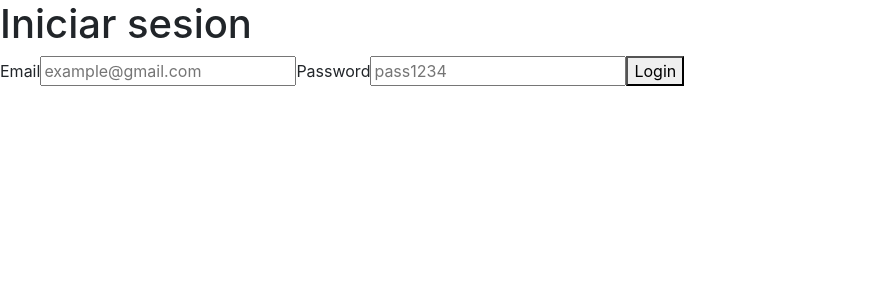
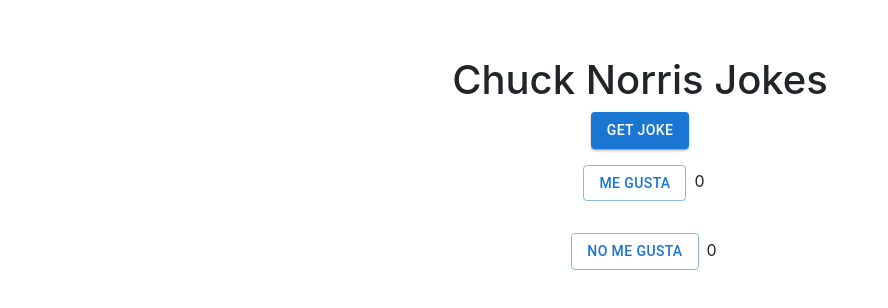
Before and after one commit to GianinaLC/openbootcamp-reactjs, a React (Create React App) app: page /login in a window 1280 px wide. Shown: the top 308 px of the page, without its empty margins (0-888 px from the left). Built offline with nearby package versions, Linux system fonts and the light colour scheme.

Commit message:
session 21 - peticion http con axios

```diff
--- a/package.json
+++ b/package.json
@@ -3,9 +3,13 @@
   "version": "0.1.0",
   "private": true,
   "dependencies": {
+    "@emotion/react": "^11.10.6",
+    "@emotion/styled": "^11.10.6",
+    "@mui/material": "^5.11.14",
     "@testing-library/jest-dom": "^5.16.5",
     "@testing-library/react": "^13.4.0",
     "@testing-library/user-event": "^13.5.0",
+    "axios": "^1.3.4",
     "bootstrap": "^5.2.3",
     "bootstrap-icons": "^1.10.3",
     "formik": "^2.2.9",
--- a/src/App.js
+++ b/src/App.js
@@ -8,13 +8,14 @@
 import NotFoundPage from './pages/404/NotFoundPage';
 import LoginForm from './components/pure/forms/LoginForm';
 import DashboardPage from './pages/dashboard/Dashboard';
+import AxiosExample from './components/pure/AxiosExample';
 
 function App() {
 	let isLogged = true;
 
 	return (
 		<BrowserRouter>
-			<Routes>
+			{/* <Routes>
 				<Route exact path='/'
 					element={
 						isLogged ? <Navigate replace to='/dashboard' /> : <Navigate replace to='/login' />
@@ -28,11 +29,13 @@
 					}
 				/>
 				<Route path='*' element={<NotFoundPage />} />
-			</Routes>
+			</Routes> */}
 			{/*  <ContactoLista /> */}
 			{/*  <SesionDoce /> */}
 			{/* ejemplo formik yup */}
 			{/* <TaskListFormik /> */}
+			{/* 19 20 21 */}
+			<AxiosExample />
 
 		</BrowserRouter>
 	);
--- /dev/null
+++ b/src/components/pure/AxiosExample.jsx
@@ -0,0 +1,50 @@
+import { useState } from "react";
+import { getRandomJoke } from "../../services/axiosService";
+
+
+import Button from '@mui/material/Button'
+import { Grid } from "@mui/material";
+
+const AxiosExample = () => {
+
+    const [joke, setJoke] = useState(null);
+    const [countLikes, setCountLikes] = useState(0);
+    const [countUnlikes, setCountUnlikes] = useState(0);
+
+    const getJoke = () => {
+        getRandomJoke()
+            .then(response => {
+                setJoke(response.data)
+            })
+    }
+
+    const Likes = () => {
+        setCountLikes(countLikes + 1)
+    }
+
+    const Unlike = () => {
+        setCountUnlikes(countUnlikes + 1)
+    }
+
+    return (
+
+        <Grid display="flex" flexDirection="column" justifyContent="center" alignItems="center" className="m-2 p-5" >
+            <h1>Chuck Norris Jokes</h1>
+            {
+                joke != null ? (<p>{joke.value}</p>) : ''
+            }
+            <Button variant="contained" onClick={getJoke}>Get joke</Button>
+
+            <Grid className="m-2" display="flex" flexDirection="row" justifyContent="center"  alignItems="end">
+                <Button variant="outlined" className="m-2" onClick={Likes}>Me gusta</Button>
+                <p> {countLikes}</p>
+            </Grid>
+            <Grid className="m-2" display="flex" flexDirection="row" justifyContent="center"  alignItems="end">
+                <Button variant="outlined" className="m-2" onClick={Unlike}>No me gusta</Button>
+                <p>{countUnlikes}</p>
+            </Grid>
+        </Grid>
+    )
+}
+
+export default AxiosExample;
--- /dev/null
+++ b/src/services/axiosService.js
@@ -0,0 +1,5 @@
+import APIRequest from '../utils/config/axios.config';
+
+export function getRandomJoke() {
+    return APIRequest.get('/')
+}
--- /dev/null
+++ b/src/utils/config/axios.config.js
@@ -0,0 +1,9 @@
+import axios from 'axios';
+
+export default axios.create(
+    {
+        baseURL: 'https://api.chucknorris.io/jokes/random',
+        responseType: 'json',
+        timeout: 6000
+    }
+)
```
Also changed, not shown: 1 other file (tests, documents, lock files or other folders).
